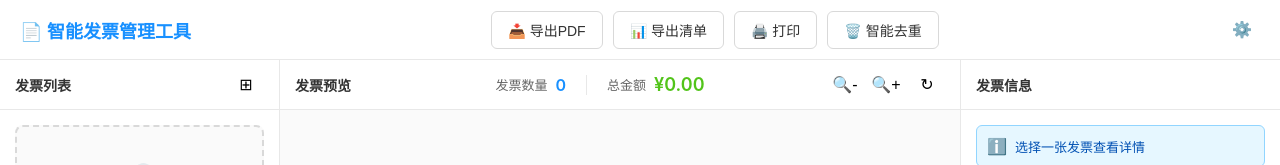
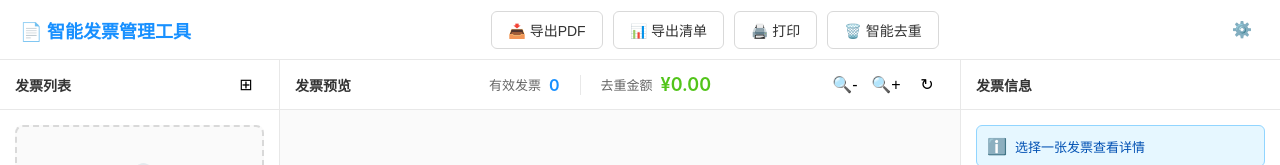
Before and after one commit to BluerAngala/invoice-pdf-parser, a Vue app: page / in a window 1280 px wide. Shown: the top 165 px of the page. Built offline with nearby package versions, Linux system fonts and the light colour scheme.

Commit message:
优化去重后的准确金额

```diff
--- a/src/App.vue
+++ b/src/App.vue
@@ -110,8 +110,9 @@
       <InvoicePreview
         :invoice="currentInvoice"
         :zoom="zoom"
-        :total-count="invoices.length"
-        :total-amount="totalAmount"
+        :total-count="validInvoiceCount"
+        :total-amount="uniqueTotalAmount"
+        :duplicate-count="invoices.length - validInvoiceCount"
         @zoom-in="zoomIn"
         @zoom-out="zoomOut"
         @reset-zoom="resetZoom"
@@ -146,6 +147,8 @@ const {
   enableDuplicateRemoval,
   progressPercent,
   totalAmount,
+  uniqueTotalAmount,
+  validInvoiceCount,
   fileCount,
   selectInvoice,
   handleFileUpload,
--- a/src/components/InvoicePreview.vue
+++ b/src/components/InvoicePreview.vue
@@ -4,12 +4,16 @@
       <h3>发票预览</h3>
       <div class="stats-center">
         <div class="stat-item">
-          <span class="stat-label">发票数量</span>
+          <span class="stat-label">有效发票</span>
           <span class="stat-value">{{ totalCount }}</span>
+        </div>
+        <div v-if="duplicateCount > 0" class="stat-item">
+          <span class="stat-label">重复</span>
+          <span class="stat-value duplicate">{{ duplicateCount }}</span>
         </div>
         <div class="stat-divider" />
         <div class="stat-item">
-          <span class="stat-label">总金额</span>
+          <span class="stat-label">去重金额</span>
           <span class="stat-value highlight">¥{{ totalAmount.toFixed(2) }}</span>
         </div>
       </div>
@@ -40,6 +44,7 @@ defineProps<{
   zoom: number
   totalCount: number
   totalAmount: number
+  duplicateCount: number
 }>()
 
 defineEmits<{
@@ -105,6 +110,10 @@ defineEmits<{
   font-size: 18px;
 }
 
+.stat-value.duplicate {
+  color: #faad14;
+}
+
 .stat-divider {
   width: 1px;
   height: 20px;
```
